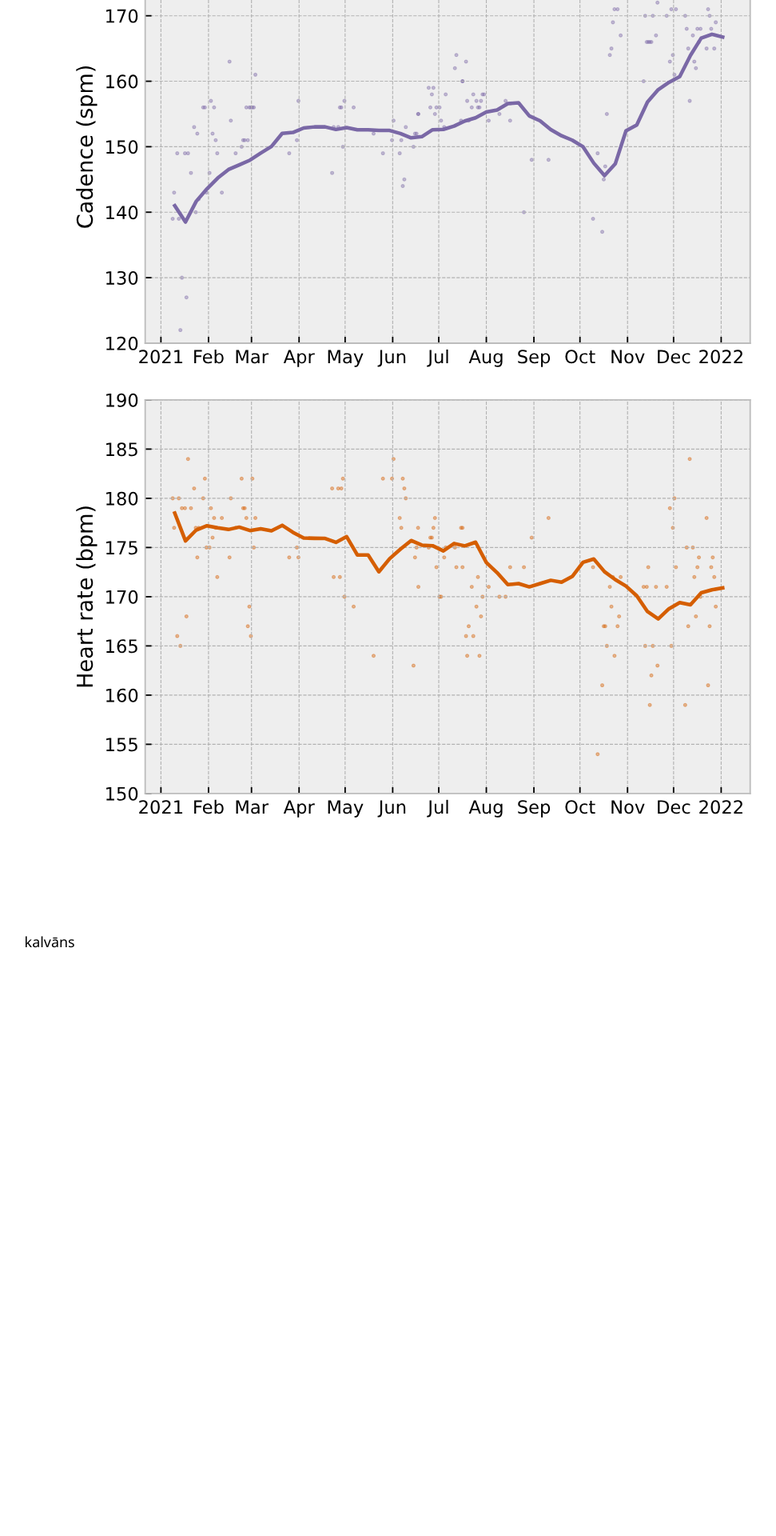
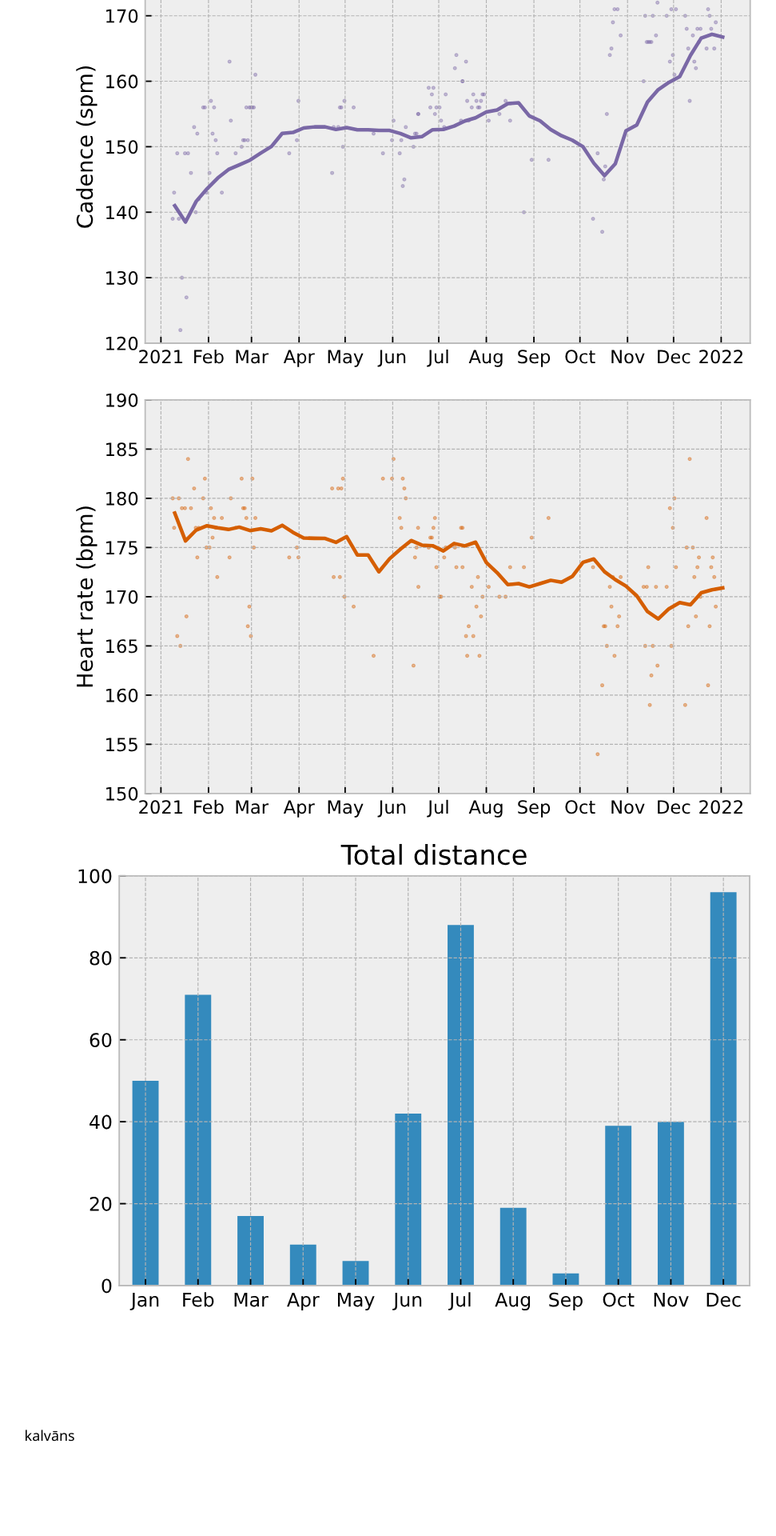
Before and after one commit to LatvianPython/LatvianPython.github.io, a Jekyll site: the page built from _posts/2021-12-28-running-2021.md, in a window 1280 px wide. Shown: the part 1088-3008 px from the top of the page at 80% size, without its empty margins (123-1094 px from the left). Built offline with Jekyll 4.4.1, drawn with Linux system fonts in a browser that asks for light colours; before the commit the page ends 2391 px from its top, so only the background shows below that.

Commit message:
added distance

```diff
--- a/_posts/2021-12-28-running-2021.md
+++ b/_posts/2021-12-28-running-2021.md
@@ -8,3 +8,4 @@ title: Running 2021
 ![pace](/assets/plots/running_2021/pace.svg){: width="90%" }
 ![cadence](/assets/plots/running_2021/cadence.svg){: width="90%" }
 ![heart_rate](/assets/plots/running_2021/heart_rate.svg){: width="90%" }
+![distance](/assets/plots/running_2021/distance.svg){: width="90%" }
```
Also changed, not shown: assets/plots/running_2021/cadence.svg, assets/plots/running_2021/distance.svg (added), assets/plots/running_2021/heart_rate.svg, assets/plots/running_2021/pace.svg.
